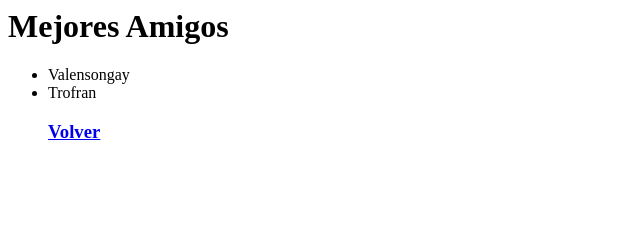
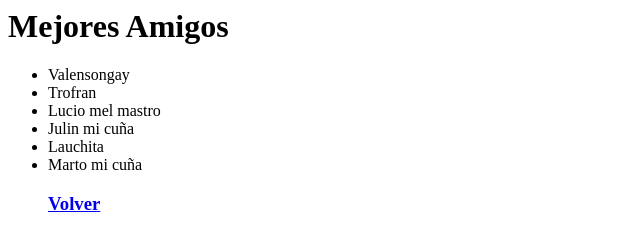
Before and after one commit to Thomas-456/Presentacion, a plain HTML site: page MJS.html in a window 1280 px wide. Shown: the whole page, without its empty margins (0-640 px from the left). Drawn offline with Linux system fonts and the light colour scheme.

Commit message:
Add more friends to the Mejores Amigos list

```diff
--- a/MJS.html
+++ b/MJS.html
@@ -6,6 +6,11 @@
 <ul>
 <li>Valensongay
 <li>Trofran
+<li>Lucio mel mastro
+<li>Julin mi cuña
+<li>Lauchita
+<li>Marto mi cuña
 <h3><a href="index.html">Volver</a></h3>
 </body>
+
 </html>
```
